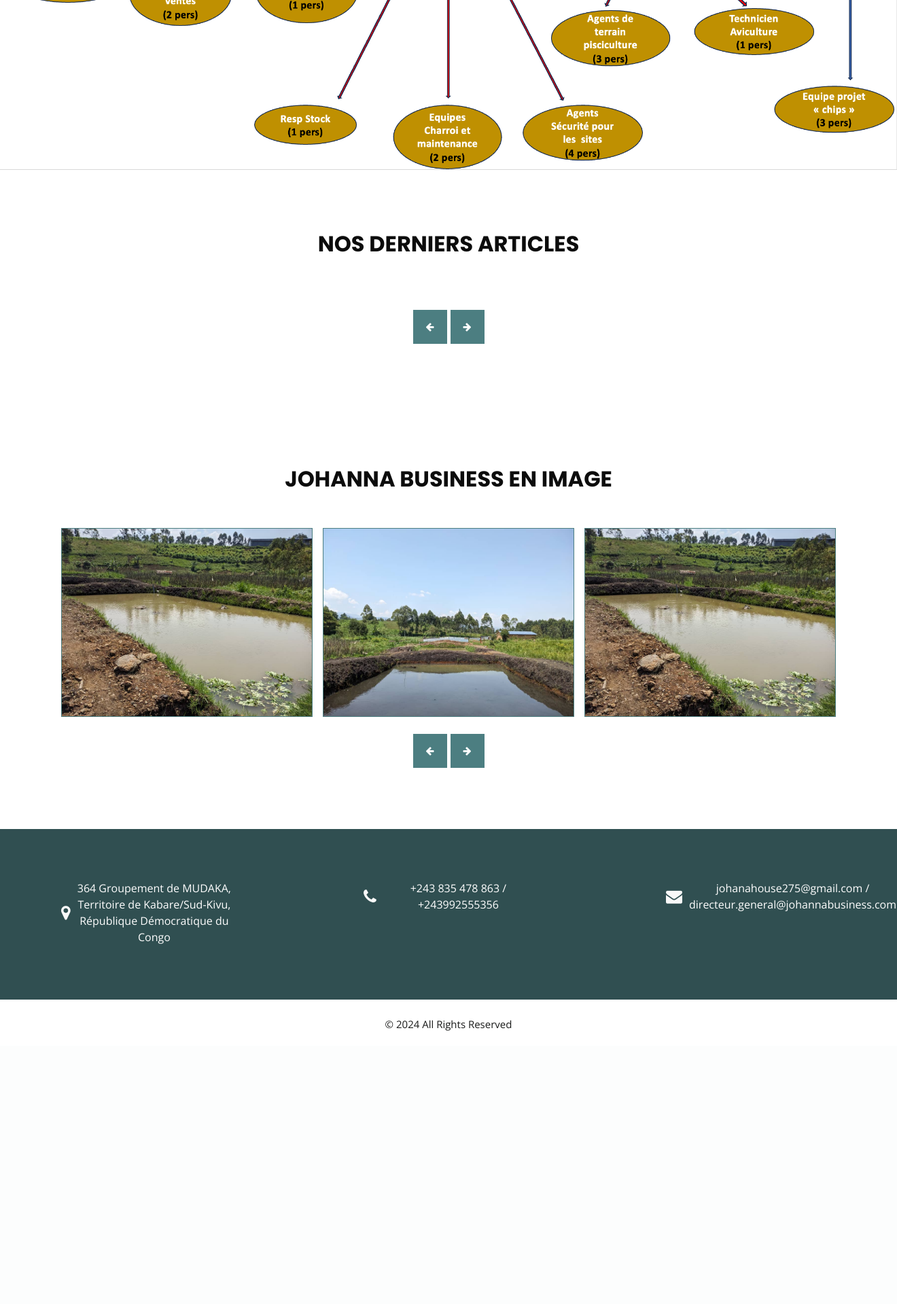
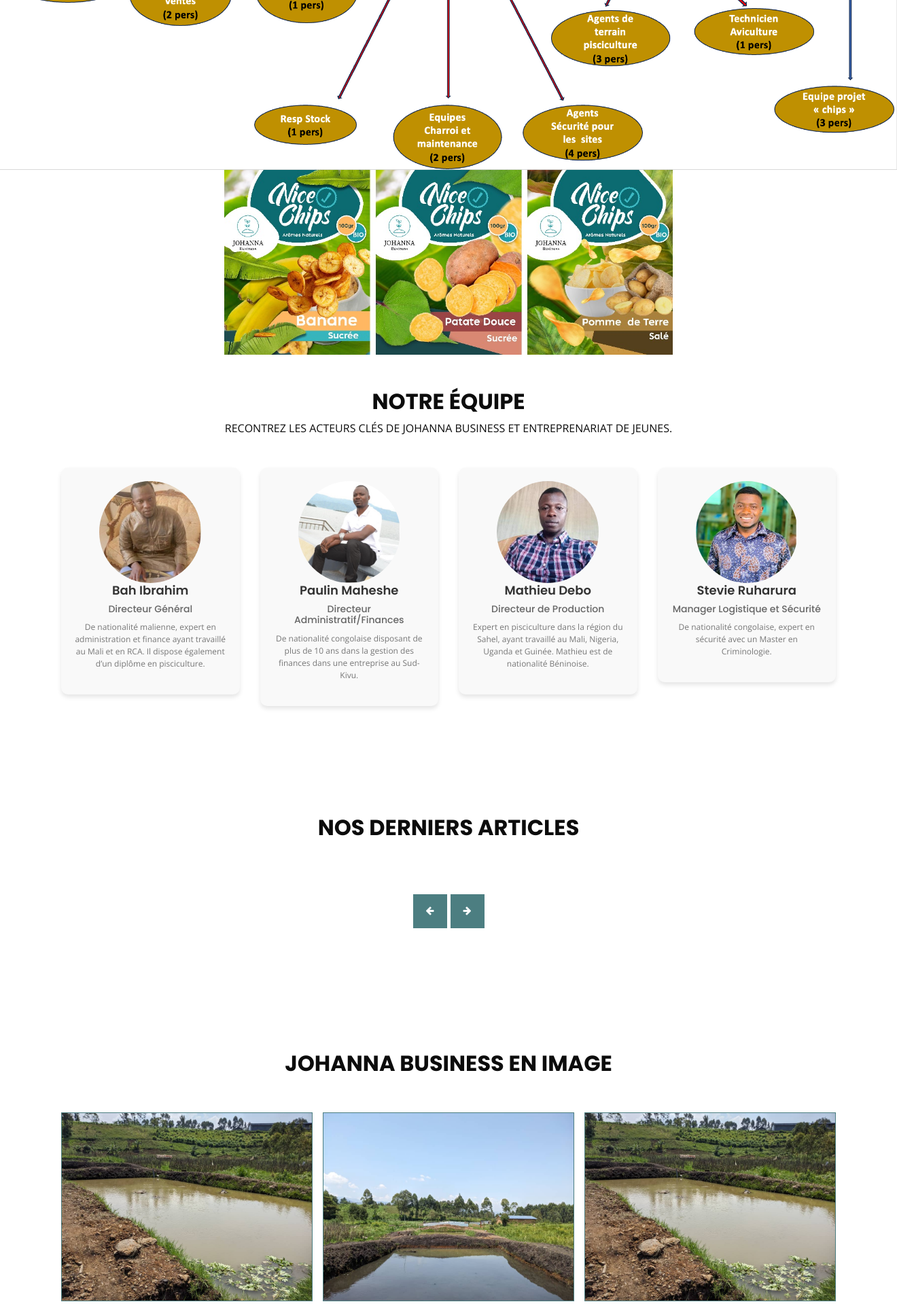
Before and after one commit to Godwin-sys-php/johanna, a PHP site: page / in a window 1320 px wide. Shown: the part 2561-4480 px from the top of the page at 68% size. Before the commit the page ends 4078 px from the top, so only its background shows below. Run offline with PHP 8.4, Linux system fonts and the light colour scheme; some libraries are stand-ins or nearby versions.

Commit message:
new front

```diff
--- a/index.php
+++ b/index.php
@@ -30,6 +30,67 @@
     <link href="css/style.css" rel="stylesheet" />
     <!-- responsive style -->
     <link href="css/responsive.css" rel="stylesheet" />
+    <style>
+      #team_section {
+    padding: 50px 0;
+}
+
+#team_section .heading_container {
+    text-align: center;
+    display: flex;
+    justify-content: center;
+    flex-direction: column;
+    margin-bottom: 30px;
+    width: 100%;
+}
+
+#team_section .heading_container h4 {
+    text-align: center;
+}
+
+#team_section .team_member {
+    text-align: center;
+    margin-bottom: 20px;
+    background: #f9f9f9;
+    padding: 20px;
+    border-radius: 10px;
+    box-shadow: 0 4px 6px rgba(0, 0, 0, 0.1);
+}
+
+#team_section .img-box {
+    margin-bottom: 15px;
+    overflow: hidden;
+    border-radius: 50%;
+    width: 150px;
+    height: 150px;
+    margin: 0 auto;
+    position: relative;
+}
+
+#team_section .img-box img {
+    width: 100%;
+    height: 100%;
+    object-fit: cover;
+}
+
+#team_section .detail-box h4 {
+    font-size: 18px;
+    font-weight: 600;
+    color: #333;
+}
+
+#team_section .detail-box h6 {
+    font-size: 14px;
+    color: #666;
+    margin-bottom: 10px;
+}
+
+#team_section .detail-box p {
+    font-size: 12px;
+    color: #777;
+}
+
+    </style>
   </head>
 
   <body>
@@ -99,6 +160,7 @@
       </section>
       <!-- end slider section -->
     </div>
+
 
     <!-- about section -->
 
@@ -331,6 +393,74 @@
     </section>
 
     <img src="./images/organigramme.png" style="width: 100vw;">
+    <div style="display: flex;justify-content:center;"><img src="./images/chips.jpeg" style="width: 50vw;align-self: center;"></div>
+
+    <section id="team_section" class="layout_padding">
+    <div class="container">
+        <div class="heading_container heading_center">
+            <h2>NOTRE ÉQUIPE</h2>
+            <p>RECONTREZ LES ACTEURS CLÉS DE JOHANNA BUSINESS ET ENTREPRENARIAT DE JEUNES.</p>
+        </div>
+        <div class="row">
+            <!-- Bah Ibrahim -->
+            <div class="col-md-3 col-sm-6">
+                <div class="team_member">
+                    <div class="img-box">
+                        <img src="images/team/bah_ibrahim.jpg" alt="Bah Ibrahim">
+                    </div>
+                    <div class="detail-box">
+                        <h4>Bah Ibrahim</h4>
+                        <h6>Directeur Général</h6>
+                        <p>De nationalité malienne, expert en administration et finance ayant travaillé au Mali et en RCA. Il dispose également d’un diplôme en pisciculture.</p>
+                    </div>
+                </div>
+            </div>
+
+            <!-- Paulin Maheshe -->
+            <div class="col-md-3 col-sm-6">
+                <div class="team_member">
+                    <div class="img-box">
+                        <img src="images/team/paulin_maheshe.jpg" alt="Paulin Maheshe">
+                    </div>
+                    <div class="detail-box">
+                        <h4>Paulin Maheshe</h4>
+                        <h6>Directeur Administratif/Finances</h6>
+                        <p>De nationalité congolaise disposant de plus de 10 ans dans la gestion des finances dans une entreprise au Sud-Kivu.</p>
+                    </div>
+                </div>
+            </div>
+
+            <!-- Mathieu Debo -->
+            <div class="col-md-3 col-sm-6">
+                <div class="team_member">
+                    <div class="img-box">
+                        <img src="images/team/mathieu_debo.jpg" alt="Mathieu Debo">
+                    </div>
+                    <div class="detail-box">
+                        <h4>Mathieu Debo</h4>
+                        <h6>Directeur de Production</h6>
+                        <p>Expert en pisciculture dans la région du Sahel, ayant travaillé au Mali, Nigeria, Uganda et Guinée. Mathieu est de nationalité Béninoise.</p>
+                    </div>
+                </div>
+            </div>
+
+            <!-- Stevie Ruharura -->
+            <div class="col-md-3 col-sm-6">
+                <div class="team_member">
+                    <div class="img-box">
+                        <img src="images/team/stevie_ruharura.jpg" alt="Stevie Ruharura">
+                    </div>
+                    <div class="detail-box">
+                        <h4>Stevie Ruharura</h4>
+                        <h6>Manager Logistique et Sécurité</h6>
+                        <p>De nationalité congolaise, expert en sécurité avec un Master en Criminologie.</p>
+                    </div>
+                </div>
+            </div>
+        </div>
+    </div>
+</section>
+
 
     <section class="client_section layout_padding">
     <div class="container">
```
Also changed, not shown: images/chips.jpeg (added), images/team/bah_ibrahim.jpg (added), images/team/mathieu_debo.jpg (added), images/team/paulin_maheshe.jpg (added), images/team/stevie_ruharura.jpg (added), 1 other file.
